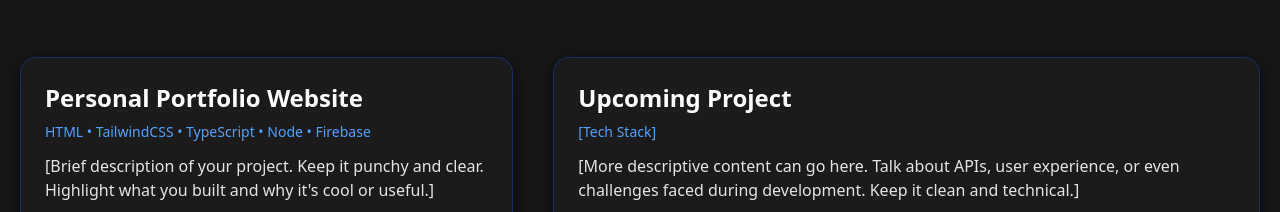
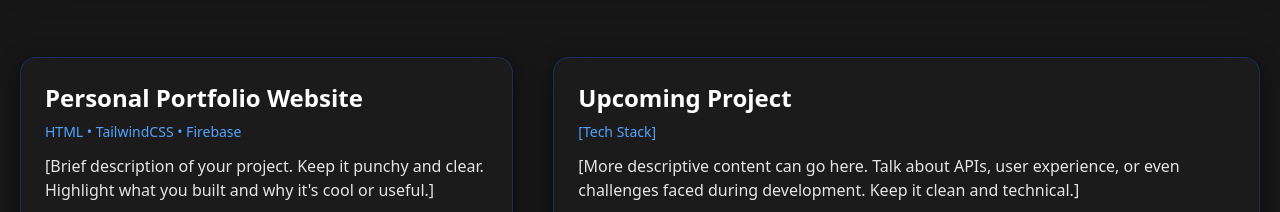
Before and after one commit to aidanbh16/Personal-Website, a website: page public/index.html in a window 1280 px wide. Shown: the part 1460-1672 px from the top of the page. Drawn offline with nearby package versions, Linux system fonts and the light colour scheme; files that its build step writes are made by us from their sources; a web font is replaced by a local one.

Commit message:
Current Release slight fixes and added some documentation to currently unused files

```diff
--- a/public/index.html
+++ b/public/index.html
@@ -88,7 +88,7 @@
         <div class="grid md:grid-cols-12 gap-10">
           <div class="md:col-span-5 bg-neutral-800/30 backdrop-blur-lg rounded-2xl p-6 border border-blue-600/30 hover:border-blue-400 transition-shadow duration-300 shadow-[0_4px_20px_rgba(0,0,0,0.6)] hover:shadow-[0_4px_30px_rgba(59,130,246,0.3)] hover:scale-[1.01]">
             <h4 class="text-white text-2xl font-semibold mb-2">Personal Portfolio Website</h4>
-            <p class="text-blue-400 text-sm mb-3">HTML • TailwindCSS • TypeScript • Node • Firebase</p>
+            <p class="text-blue-400 text-sm mb-3">HTML • TailwindCSS • Firebase</p>
             <p class="text-neutral-200 text-base mb-4">[Brief description of your project. Keep it punchy and clear. Highlight what you built and why it's cool or useful.]</p>
             <div class="flex gap-4 text-sm font-medium">
               <a href="https://github.com/aidanbh16/Personal-Website" target="_blank" class="px-5 py-2 border border-white rounded-xl text-white hover:text-blue-400 hover:border-blue-400 transition">View Code</a>
@@ -138,5 +138,6 @@
         </div>
       </div>
     </section>
+    <!-- Contact Section coming soon -->
 </body>
 </html>
--- a/src/app.ts
+++ b/src/app.ts
@@ -1,3 +1,6 @@
+// Currently only used for testing purposes
+// Routing to be implemented in the future
+
 import express from "express";
 import path from "path";
 const PORT = process.env.PORT || 3000;
--- a/src/mail-app/mailApp.ts
+++ b/src/mail-app/mailApp.ts
@@ -1,3 +1,5 @@
+// Mail App to be implemented in the future after routing
+
 import nodemailer from "nodemailer";
 require('dotenv').config();
 
--- a/src/routes/homeRoute.ts
+++ b/src/routes/homeRoute.ts
@@ -1,3 +1,6 @@
+// Currently only used for testing purposes
+// Routing to be implemented in the future
+
 import path from "path";
 import {Router} from "express";
 const router = Router();
--- a/src/routes/mailRoute.ts
+++ b/src/routes/mailRoute.ts
@@ -1,3 +1,5 @@
+// Mail App to be implemented in the future after routing
+
 import {Request, Response} from "express";
 import multer from "multer";
 import path from "path";
```
